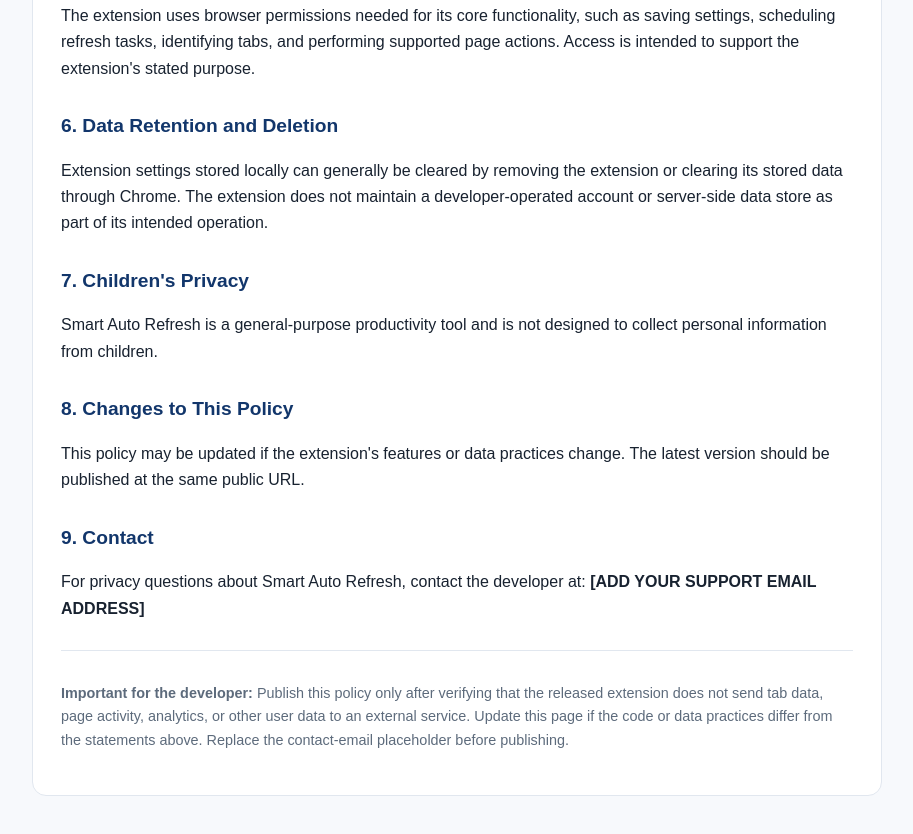
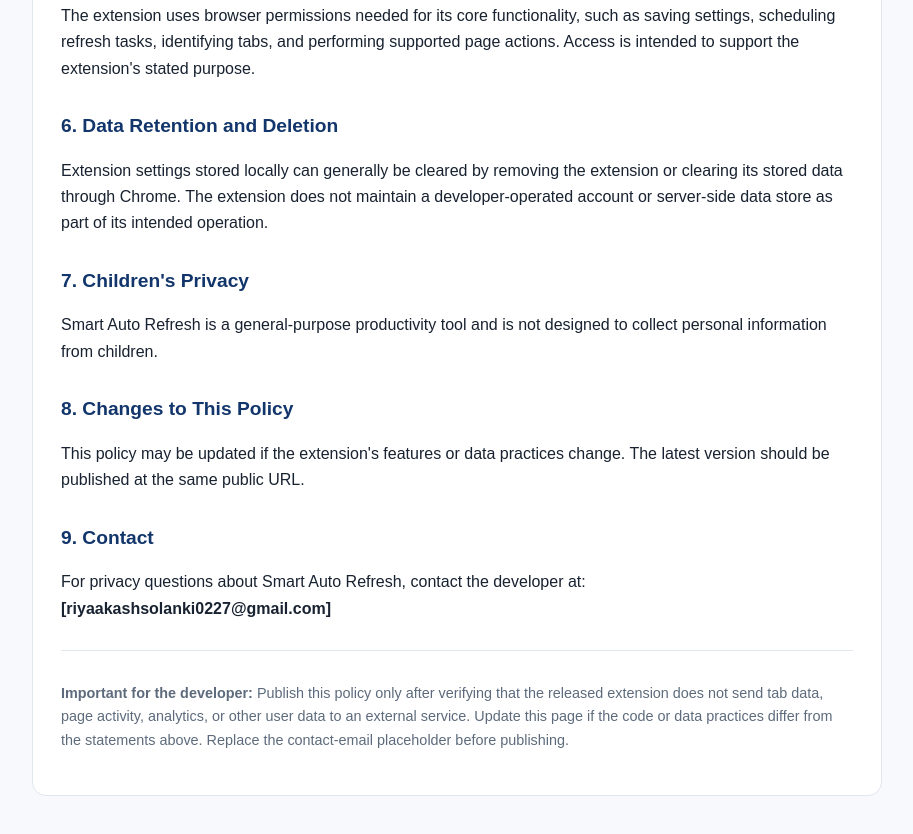
Before and after one commit to riyaakashsolanki0227-del/smart-auto-refresh-privacy, a plain HTML site: page index.html in a window 1280 px wide. Shown: the part 1066-1900 px from the top of the page, without its empty margins (183-1096 px from the left). Drawn offline with Linux system fonts and the light colour scheme.

Commit message:
Update contact email in privacy policy

```diff
--- a/index.html
+++ b/index.html
@@ -49,7 +49,7 @@
   <p>This policy may be updated if the extension's features or data practices change. The latest version should be published at the same public URL.</p>
 
   <h2>9. Contact</h2>
-  <p>For privacy questions about Smart Auto Refresh, contact the developer at: <strong>[ADD YOUR SUPPORT EMAIL ADDRESS]</strong></p>
+  <p>For privacy questions about Smart Auto Refresh, contact the developer at: <strong>[riyaakashsolanki0227@gmail.com]</strong></p>
 
   <footer>
     <p><strong>Important for the developer:</strong> Publish this policy only after verifying that the released extension does not send tab data, page activity, analytics, or other user data to an external service. Update this page if the code or data practices differ from the statements above. Replace the contact-email placeholder before publishing.</p>
```
